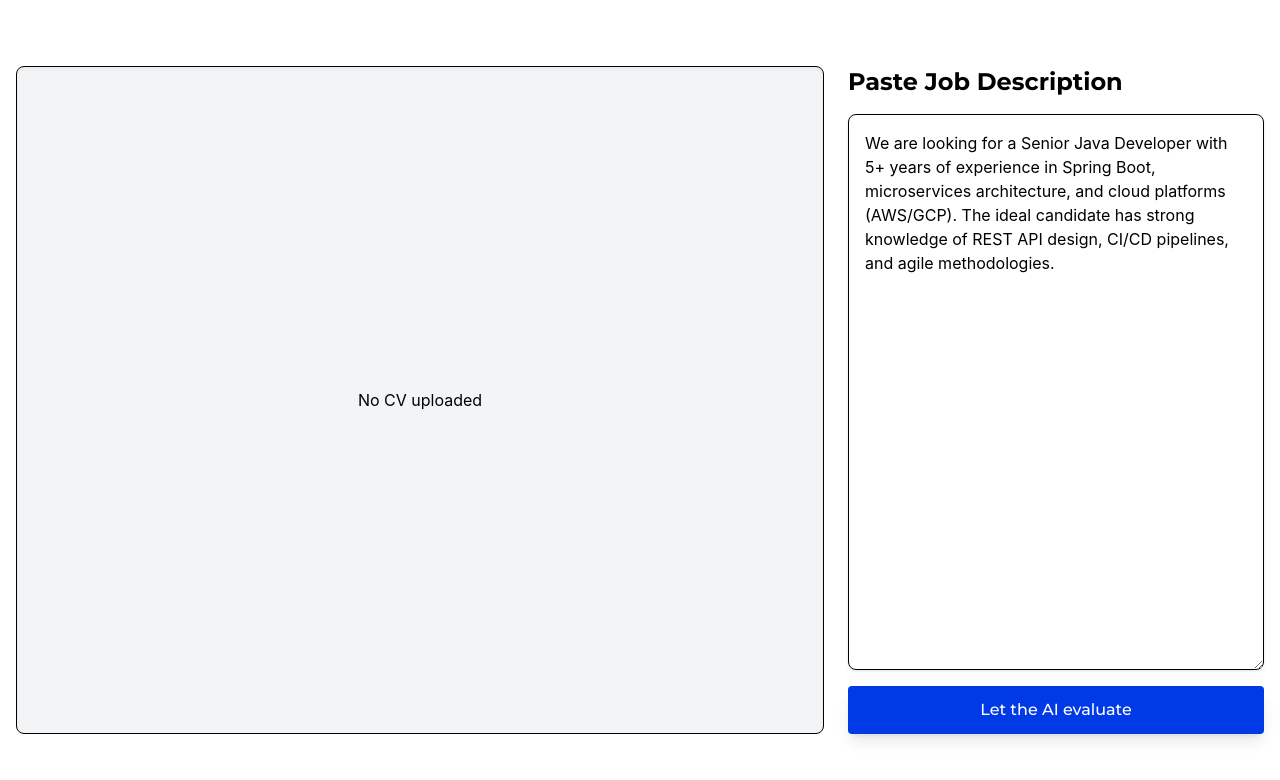
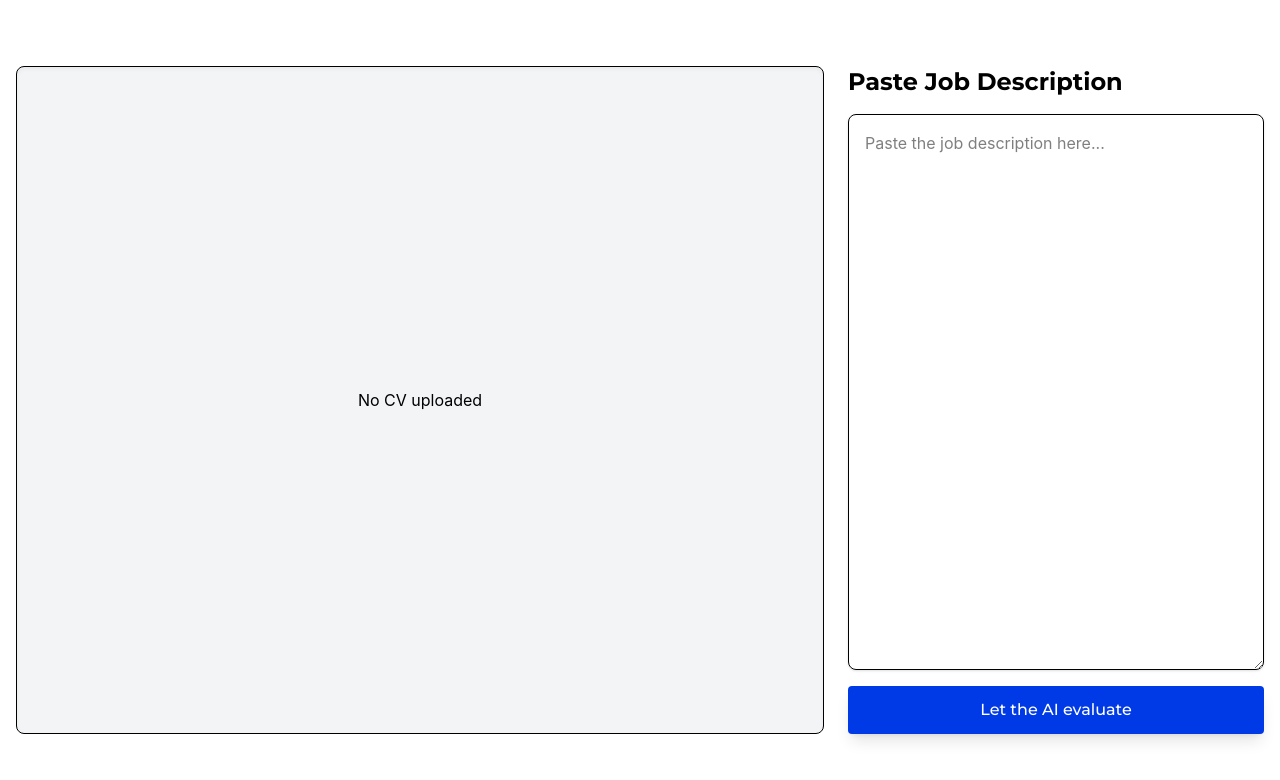
Before and after one commit to khangnguyen0810/AI-Resume-Builder, a React (Vite) app in the folder client/: page /optimize in a window 1280 px wide. Shown: the top 780 px of the page. Built offline with nearby package versions, Linux system fonts and the light colour scheme; what @react-pdf/renderer would draw is missing.

Commit message:
change message

```diff
--- a/client/src/components/Optimizer.tsx
+++ b/client/src/components/Optimizer.tsx
@@ -9,9 +9,7 @@ const Optimizer = () => {
     const { file, setParsedData, setJd } = useResume();
     const [fileUrl, setFileUrl] = useState<string | null>(null);
     const [loading, setLoading] = useState(false);
-    const [localJd, setLocalJd] = useState(
-        "We are looking for a Senior Java Developer with 5+ years of experience in Spring Boot, microservices architecture, and cloud platforms (AWS/GCP). The ideal candidate has strong knowledge of REST API design, CI/CD pipelines, and agile methodologies.",
-    ); // Rename local state to prevent naming conflict
+    const [localJd, setLocalJd] = useState(""); // Rename local state to prevent naming conflict
     const navigate = useNavigate();
 
     const handleEvaluate = async () => {
```
